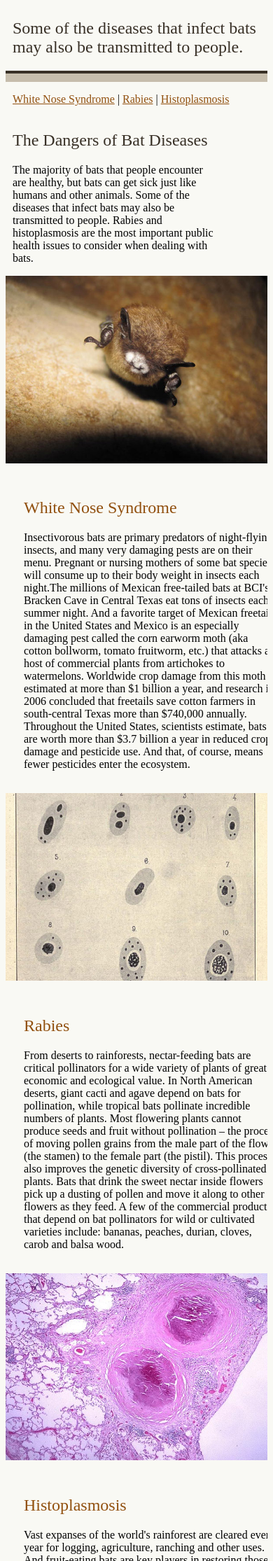
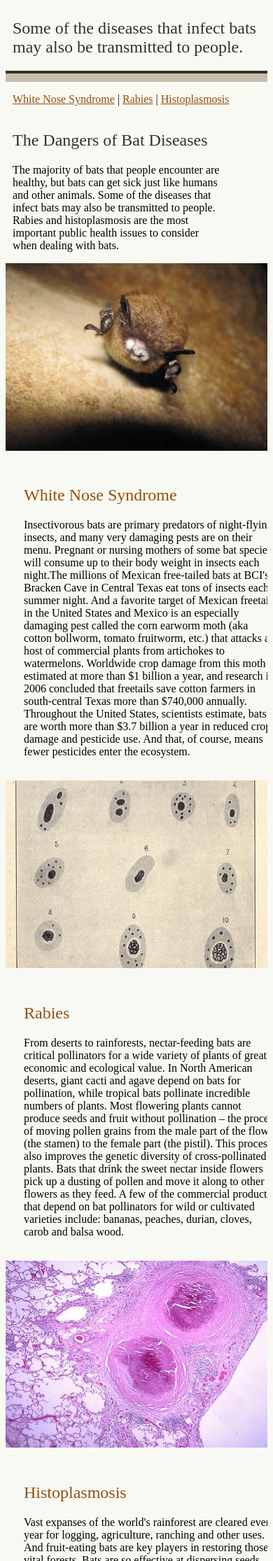
Before and after one commit to jennyrichardson/large-data-website, a Jekyll site: the page built from diseases-and-threats.html, in a window 390 px wide. Shown: the part 474-2704 px from the top of the page at 70% size. Built offline with Jekyll 4.4.1, drawn with Linux system fonts in a browser that asks for light colours.

Commit message:
Changed 300px in grid to 310px

```diff
--- a/css/grid.css
+++ b/css/grid.css
@@ -63,7 +63,7 @@
 	}
 
 	.unit-2-3 {
-		width:300px;
+		width:310px;
 	}
 }
 
```
